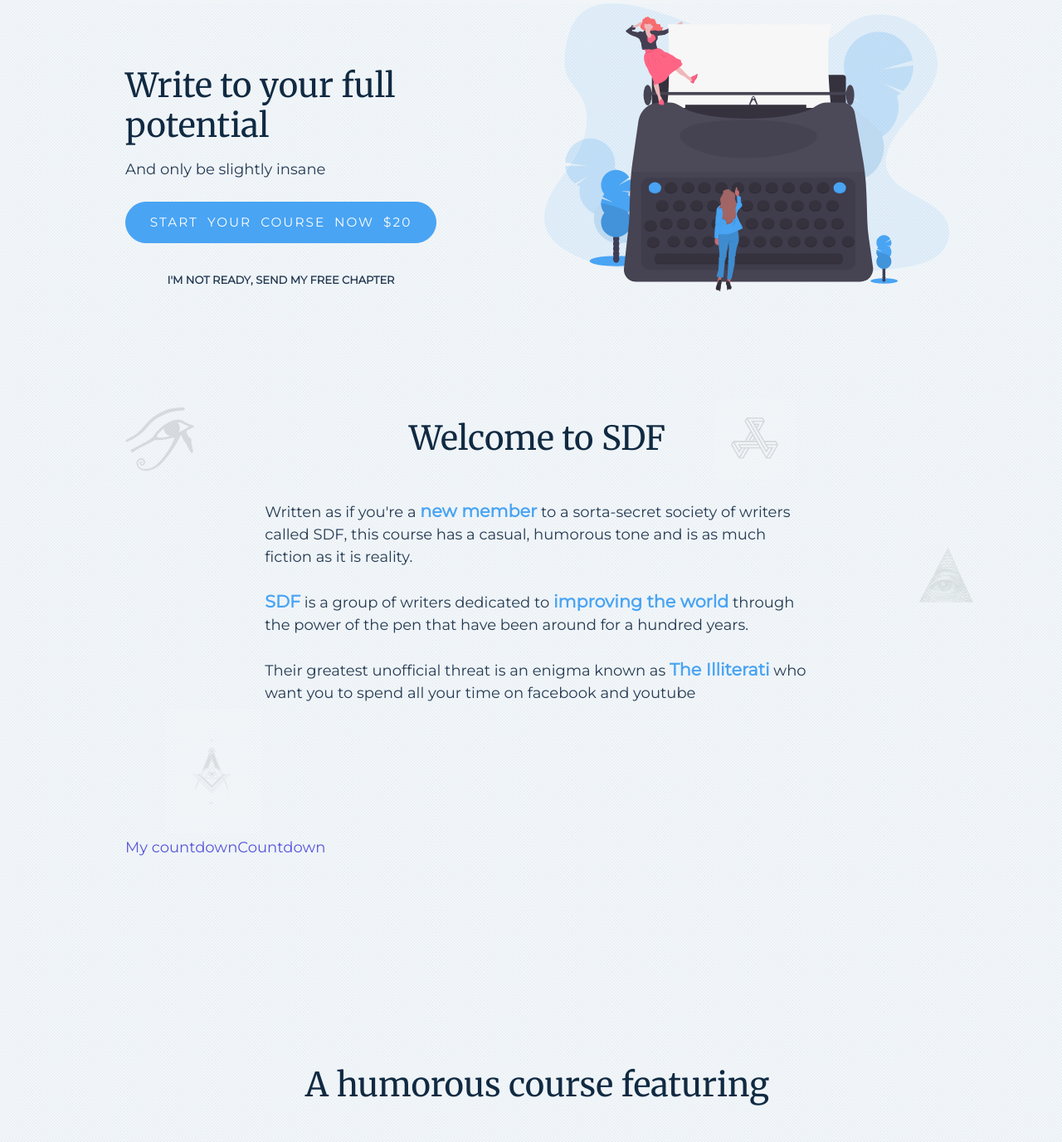
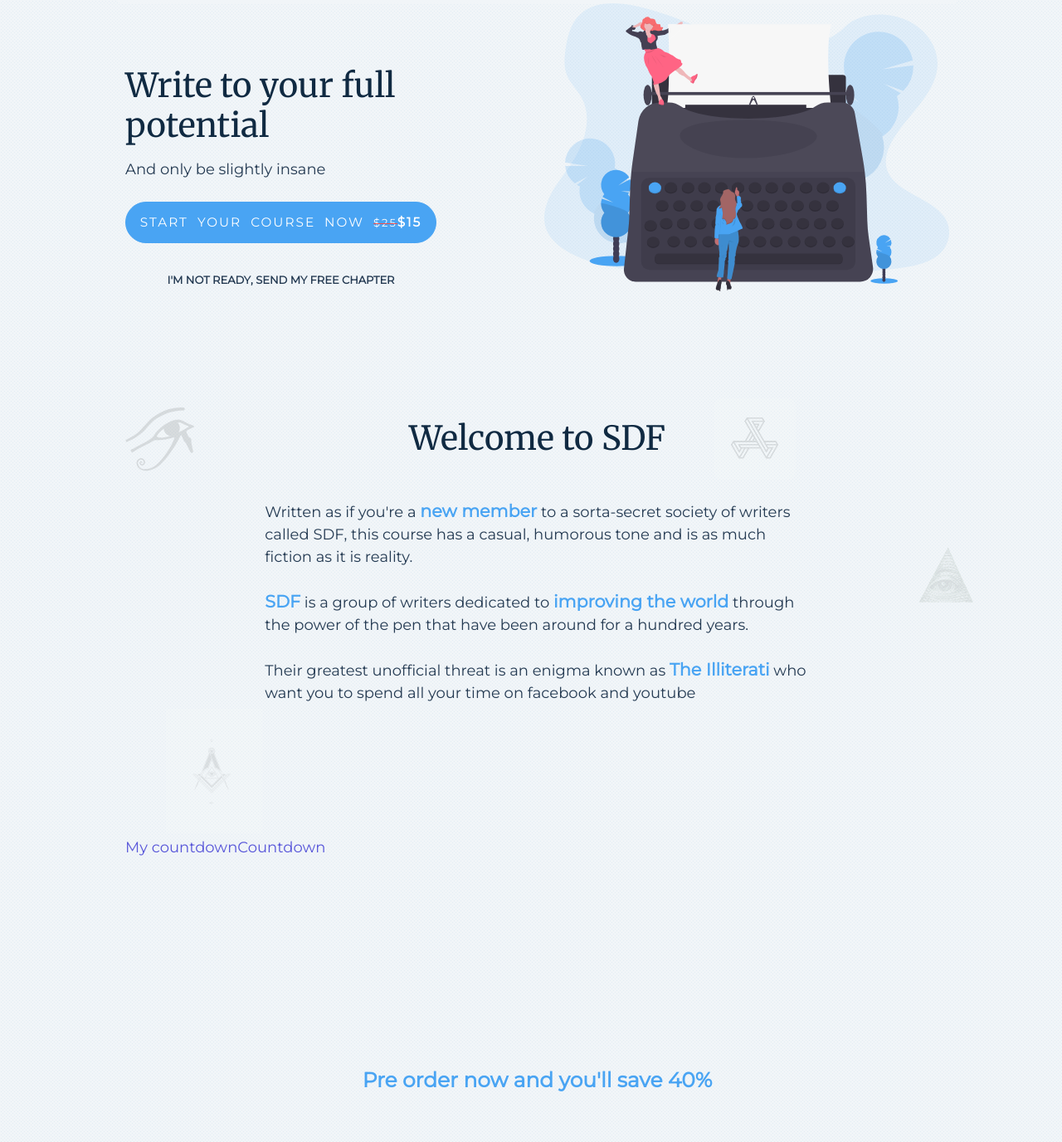
Before and after one commit to Plotinator/sane_writer_site, a plain HTML site: page index.html in a window 1280 px wide. Shown: the part 96-1472 px from the top of the page at 83% size. Drawn offline with nearby package versions, Linux system fonts and the light colour scheme.

Commit message:
add crossed-out prices

```diff
--- a/assets/css/styles.css
+++ b/assets/css/styles.css
@@ -255,3 +255,7 @@ ul li::before {
   margin: -7px;
   font-size: 150%;
 }
+
+del {
+  color: hsl(360, 83%, 62%);
+}
--- a/index.html
+++ b/index.html
@@ -64,7 +64,7 @@
             <h1>Write to your full potential</h1>
             <span>And only be slightly insane</span>
             <a href="https://gum.co/ZDbMu" target="_blank" data-gumroad-single-product="true" class="btn btn-primary btn-lg btn-cta">
-              <span class="">START YOUR COURSE NOW $20</span>
+              <span class="">START YOUR COURSE NOW <del><span style="color:white;">$25</span></del><b>$15</b></span>
             </a>
             <a href="https://mailchi.mp/3808a655064c/plottr_free_trial" class="btn btn-link btn-free-trial text-bold">
               <span>I&apos;m not ready, send my free chapter</span>
@@ -82,7 +82,14 @@
             <p>Their greatest unofficial threat is an enigma known as <strong>The Illiterati</strong> who want you to spend all your time on facebook and youtube</p>
           </div>
         </div>
-        <div data-type="countdown" data-id="1380080" class="tickcounter" style="width: 100%; position: relative; padding-bottom: 25%"><a href="https://www.tickcounter.com/countdown/1380080/my-countdown" title="My countdown">My countdown</a><a href="https://www.tickcounter.com/" title="Countdown">Countdown</a></div><script>(function(d, s, id) { var js, pjs = d.getElementsByTagName(s)[0]; if (d.getElementById(id)) return; js = d.createElement(s); js.id = id; js.src = "//www.tickcounter.com/static/js/loader.js"; pjs.parentNode.insertBefore(js, pjs); }(document, "script", "tickcounter-sdk"));</script>
+        <div class="columns">
+          <div class="column col-12">
+              <div data-type="countdown" data-id="1380080" class="tickcounter" style="width: 100%; position: relative; padding-bottom: 25%"><a href="https://www.tickcounter.com/countdown/1380080/my-countdown" title="My countdown">My countdown</a><a href="https://www.tickcounter.com/" title="Countdown">Countdown</a></div><script>(function(d, s, id) { var js, pjs = d.getElementsByTagName(s)[0]; if (d.getElementById(id)) return; js = d.createElement(s); js.id = id; js.src = "//www.tickcounter.com/static/js/loader.js"; pjs.parentNode.insertBefore(js, pjs); }(document, "script", "tickcounter-sdk"));</script>
+          </div>
+          <div class="column col-12 text-center">
+            <p style="font-size: 120%"><strong>Pre order now and you'll save 40%</strong></p>
+          </div>
+        </div>
         <h1 class="text-center">A humorous course featuring</h1>
         <div class="columns gray">
           <div class="column col-4 col-lg-6 col-sm-12">
@@ -106,7 +113,7 @@
             <h1 class="mt-40">Find Sanity</h1>
             <span>Develop self-acceptance of your writing and find your place without working yourself to insanity</span>
             <a href="https://gum.co/ZDbMu" target="_blank" data-gumroad-single-product="true" class="btn btn-primary btn-lg btn-cta">
-              <span class="">START YOUR COURSE NOW $20</span>
+              <span class="">START YOUR COURSE NOW <del><span style="color:white;">$25</span></del><b>$15</b></span>
             </a>
             <a href="https://mailchi.mp/3808a655064c/plottr_free_trial" class="btn btn-link btn-free-trial text-bold">
               <span>I&apos;m not ready, send my free chapter</span>
@@ -192,7 +199,7 @@
               <h1 class="mt-40">Be Motivated</h1>
               <span>Read the words of the greats and be changed forever</span>
               <a href="https://gum.co/ZDbMu" target="_blank" data-gumroad-single-product="true" class="btn btn-primary btn-lg btn-cta">
-                <span class="">START YOUR COURSE NOW $20</span>
+                <span class="">START YOUR COURSE NOW <del><span style="color:white;">$25</span></del><b>$15</b></span>
               </a>
               <a href="https://mailchi.mp/3808a655064c/plottr_free_trial" class="btn btn-link btn-free-trial text-bold">
                 <span>I&apos;m not ready, send my free chapter</span>
@@ -235,7 +242,7 @@
         <div class="columns">
           <div class="column col-6 col-sm-12 col-mx-auto">
             <a href="https://gum.co/ZDbMu" target="_blank" data-gumroad-single-product="true" class="btn btn-primary btn-lg btn-cta" style="margin-left:auto;margin-right:auto;">
-              <span class="">START YOUR COURSE NOW $20</span>
+              <span class="">START YOUR COURSE NOW <del><span style="color:white;">$25</span></del><b>$15</b></span>
             </a>
             <a href="https://mailchi.mp/3808a655064c/plottr_free_trial" class="btn btn-link btn-free-trial text-bold" style="margin-left:auto;margin-right:auto;">
               <span>I&apos;m not ready, send my free chapter</span>
```
